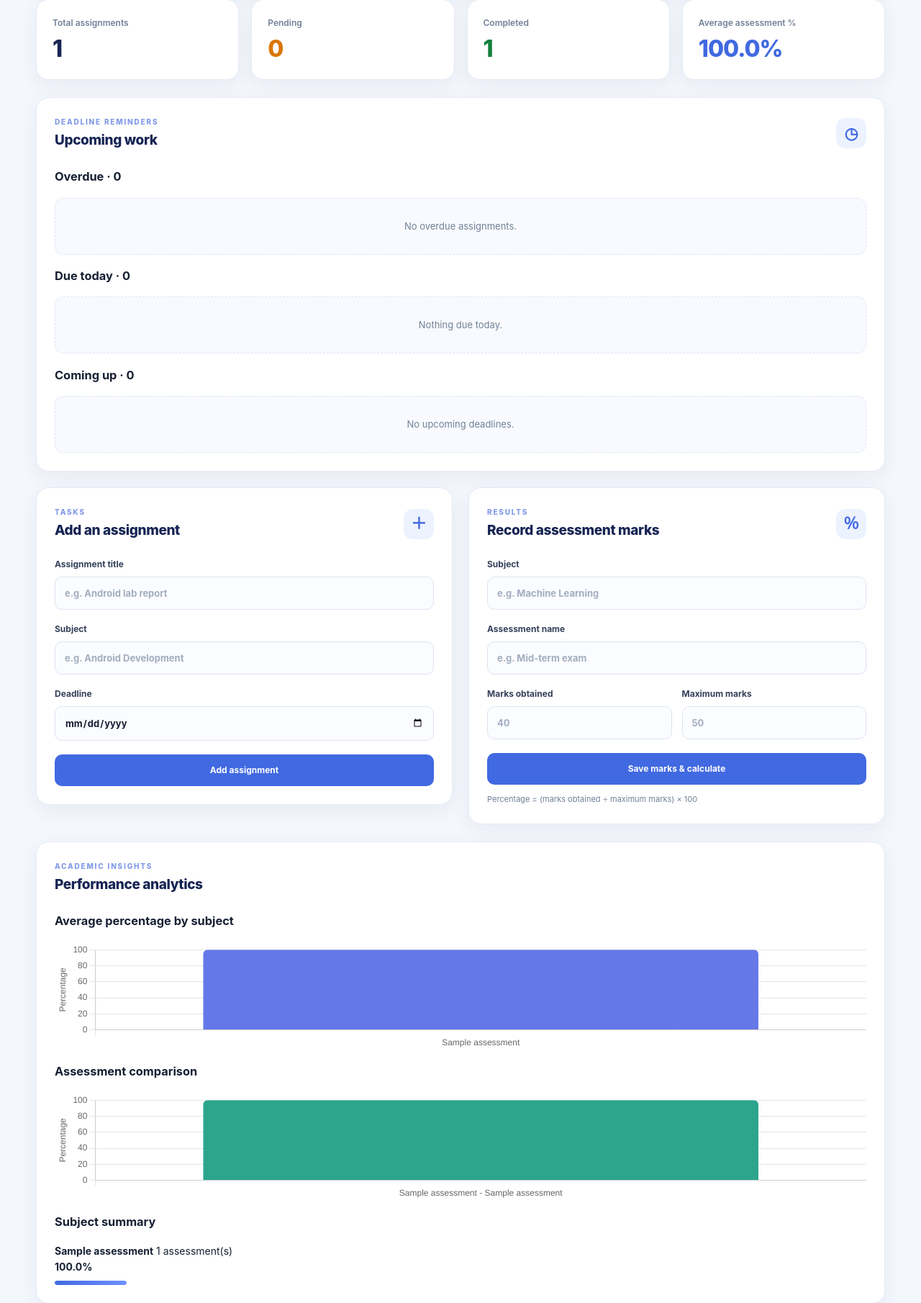
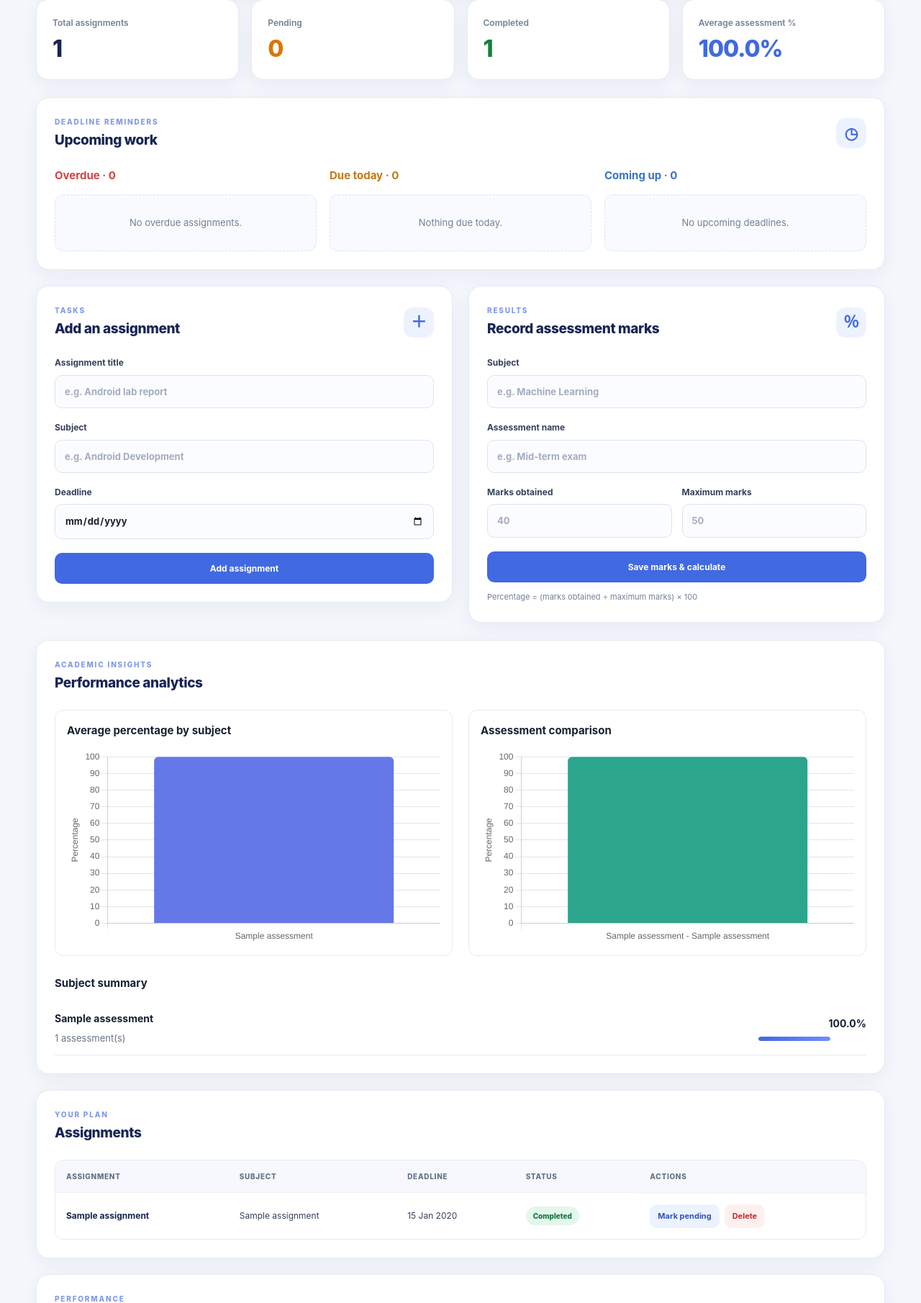
Before and after one commit to amankumarv22-crypto/studytrack, a Flask app: page / in a window 1280 px wide. Shown: the part 311-2121 px from the top of the page at 72% size. Run offline with Flask 3, Linux system fonts and the light colour scheme; tables that the repository leaves empty hold one stand-in row (values such as "Sample post").

Commit message:
Add styles for deadline tracker and performance analytics

```diff
--- a/static/style.css
+++ b/static/style.css
@@ -587,3 +587,143 @@ footer {
     transition-duration: 0.01ms !important;
   }
 }
+/* Deadline tracker */
+.deadline-groups {
+  display: grid;
+  grid-template-columns: repeat(3, minmax(0, 1fr));
+  gap: 18px;
+}
+
+.deadline-group {
+  min-width: 0;
+}
+
+.deadline-group h3,
+.chart-card h3,
+.subheading {
+  margin: 0 0 14px;
+  font-size: 15px;
+}
+
+.overdue-heading { color: #d14343; }
+.today-heading { color: #c27a13; }
+.upcoming-heading { color: #3972c6; }
+
+.deadline-item {
+  display: flex;
+  align-items: center;
+  justify-content: space-between;
+  gap: 10px;
+  padding: 12px;
+  margin-bottom: 9px;
+  border: 1px solid #e7eaf0;
+  border-left: 4px solid #8b96a8;
+  border-radius: 10px;
+  background: #fff;
+}
+
+.deadline-item.overdue { border-left-color: #d14343; }
+.deadline-item.due-today { border-left-color: #e5a12a; }
+.deadline-item.upcoming { border-left-color: #3972c6; }
+
+.deadline-item strong {
+  display: block;
+  overflow-wrap: anywhere;
+}
+
+.deadline-item p {
+  margin: 4px 0 0;
+  font-size: 13px;
+  color: #687386;
+}
+
+.deadline-item > span {
+  flex-shrink: 0;
+  font-size: 12px;
+  font-weight: 700;
+}
+
+/* Performance analytics */
+.analytics-grid {
+  display: grid;
+  grid-template-columns: repeat(2, minmax(0, 1fr));
+  gap: 22px;
+}
+
+.chart-card {
+  min-width: 0;
+  padding: 16px;
+  border: 1px solid #e7eaf0;
+  border-radius: 12px;
+}
+
+.chart-wrap {
+  position: relative;
+  height: 270px;
+  width: 100%;
+}
+
+.subheading {
+  margin-top: 26px;
+}
+
+.subject-summary {
+  display: grid;
+  gap: 14px;
+}
+
+.subject-row {
+  display: flex;
+  justify-content: space-between;
+  align-items: center;
+  gap: 20px;
+  padding: 12px 0;
+  border-bottom: 1px solid #e7eaf0;
+}
+
+.subject-row-info {
+  display: grid;
+  gap: 5px;
+  min-width: 0;
+}
+
+.subject-row-info strong {
+  overflow-wrap: anywhere;
+}
+
+.subject-row-info span {
+  color: #687386;
+  font-size: 13px;
+}
+
+.subject-score {
+  width: 150px;
+  max-width: 45%;
+  flex-shrink: 0;
+}
+
+.subject-score > strong {
+  display: block;
+  margin-bottom: 6px;
+  text-align: right;
+}
+
+/* Mobile layout */
+@media (max-width: 760px) {
+  .deadline-groups,
+  .analytics-grid {
+    grid-template-columns: 1fr;
+  }
+
+  .deadline-group {
+    margin-bottom: 12px;
+  }
+
+  .chart-wrap {
+    height: 240px;
+  }
+
+  .subject-row {
+    gap: 12px;
+  }
+}
```
